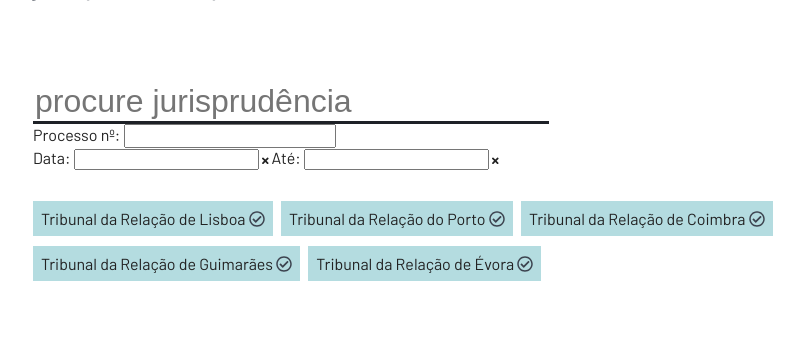
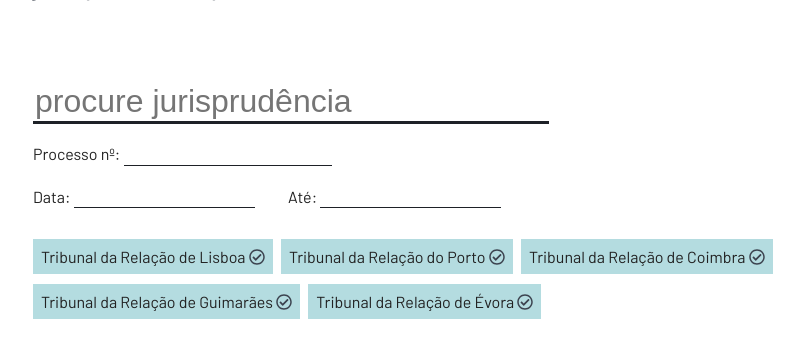
Before and after one commit to EllisBell/juris, a Django app: page / in a window 1280 px wide. Shown: the part 42-400 px from the top of the page, without its empty margins (95-899 px from the left). Run offline with Django 3.2, Linux system fonts and the light colour scheme; parts of the project's set-up code (start-up, migrations or seed data) failed here and were passed over; some libraries are stand-ins or nearby versions.

Commit message:
css changes for adv search

```diff
--- a/juris-django/jurisapp/static/jurisapp/css/style.css
+++ b/juris-django/jurisapp/static/jurisapp/css/style.css
@@ -159,16 +159,45 @@ header h1 {
 	box-shadow: none;
 }
 
+#advancedSearch {
+	margin-top: 2%;
+}
+
 #procSearch {
+	margin-bottom: 2%;
 	font-style: inherit;
 	color: inherit;
 	width: 20%;
 	font-size: inherit;
+	box-shadow: none;
+	border:none;
+	border-bottom: 1px solid #1E2127;
+}
+
+#procSearch:focus {
+	outline: none;
+	box-shadow: none;
+}
+
+#dateSearchDiv div {
+	display: inline-block;
+}
+
+#toDateDiv {
+	margin-left: 2%;
+}
+
+.datePicker {
+	box-shadow: none;
+	border:none;
+	border-bottom: 1px solid #1E2127;
 }
 
 .dateClear {
 	cursor: pointer;
 	font-size: 0.6rem;
+	visibility: hidden;
+	color: #FD8B85;
 }
 
 #tribCheckBoxes {
--- a/juris-django/jurisapp/static/jurisapp/js/jurisappjs.js
+++ b/juris-django/jurisapp/static/jurisapp/js/jurisappjs.js
@@ -10,10 +10,6 @@ $(document).ready(function() {
 
             var validSearch = isValidSearch(sd);
 
-            // TODO write isValidSearch method
-			/*if(!sd.query || sd.tribs.length==0) {
-				return;
-			}*/
             if(!validSearch) {
                 return;
             }
@@ -254,28 +250,34 @@ $(document).ready(function() {
     $("#clearFromDate").click(function(e) {
         $("#fromDate").datepicker("setDate", null);
         $("#toDate").datepicker("setDate", null);
+        $(".dateClear").css("visibility", "hidden");
     });
 
     $("#clearToDate").click(function(e) {
         $("#toDate").datepicker("setDate", null);
+        $("#clearToDate").css("visibility", "hidden");
     });
 
 
 
     $("#fromDate").datepicker("option", "onSelect", function(dateText) {
         // TODO check if todate is null or before new from date, if it is, change it to new from date otherwise leave as is
+        $("#clearFromDate").css("visibility", "visible");
         var newFromDate = $(this).datepicker("getDate");
         var currentToDate = $("#toDate").datepicker("getDate");
         if(currentToDate && currentToDate < newFromDate) {
             $("#toDate").datepicker("setDate", dateText);
+            $("#clearToDate").css("visibility", "visible");
         }
         $("#toDate").datepicker("option", "minDate", newFromDate);
     });
 
     $("#toDate").datepicker("option", "onSelect", function(dateText) {
+        $("#clearToDate").css("visibility", "visible");
         var currentFromDate = $("#fromDate").datepicker("getDate");
-        if(!currentFromDate ) {
+        if(!currentFromDate) {
             $("#fromDate").datepicker("setDate", dateText);
+            $("#clearFromDate").css("visibility", "visible");
         }
     });
 
--- a/juris-django/jurisapp/templates/jurisapp/index.html
+++ b/juris-django/jurisapp/templates/jurisapp/index.html
@@ -21,12 +21,16 @@
 			</div>
 
 			<div id="dateSearchDiv">
+				<div id="fromDateDiv">
 					<label for="fromDate">Data:</label>
 					<input class="datePicker" id="fromDate" readonly>
 					<span class="dateClear" id="clearFromDate"><i class="fas fa-times"></i></span>
+				</div>
+				<div id="toDateDiv">
 					<label for="toDate">Até:</label>
 					<input class="datePicker" id="toDate" readonly>
 					<span class="dateClear" id="clearToDate"><i class="fas fa-times"></i></span>
+				</div>
 			</div>
 		</div>
 
```
Lines whose indentation alone changed are shown as unchanged.
